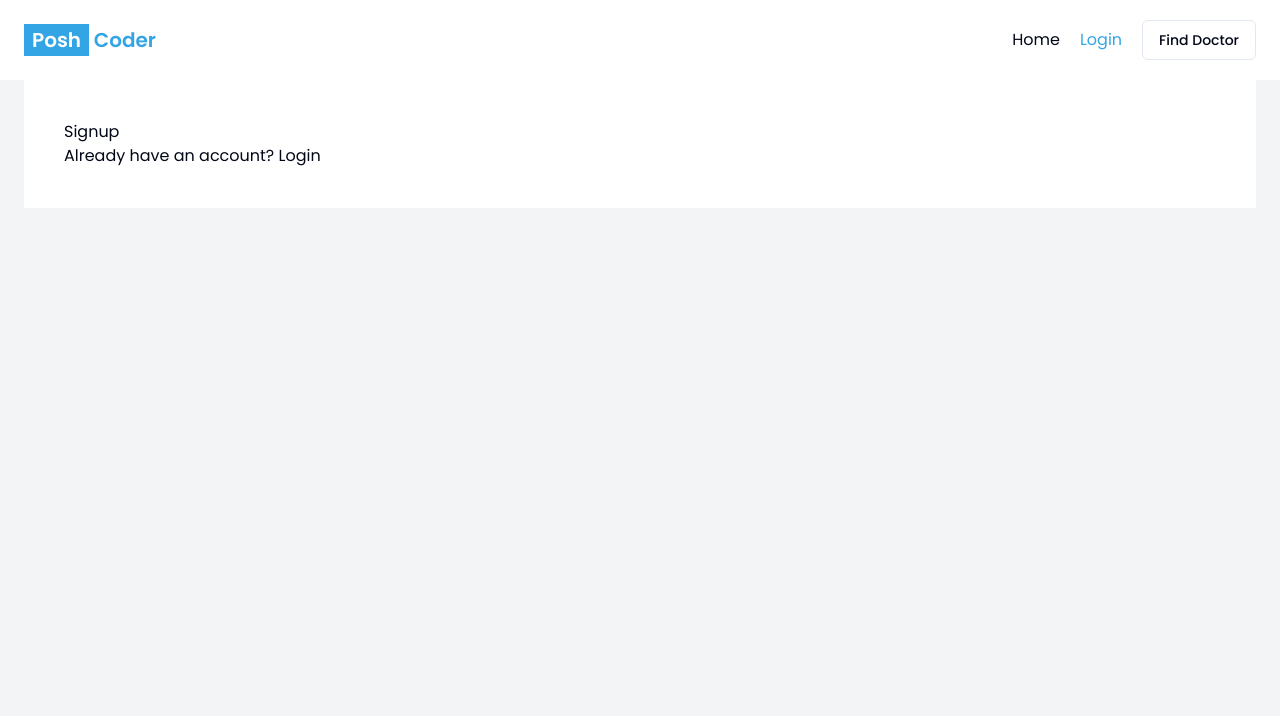
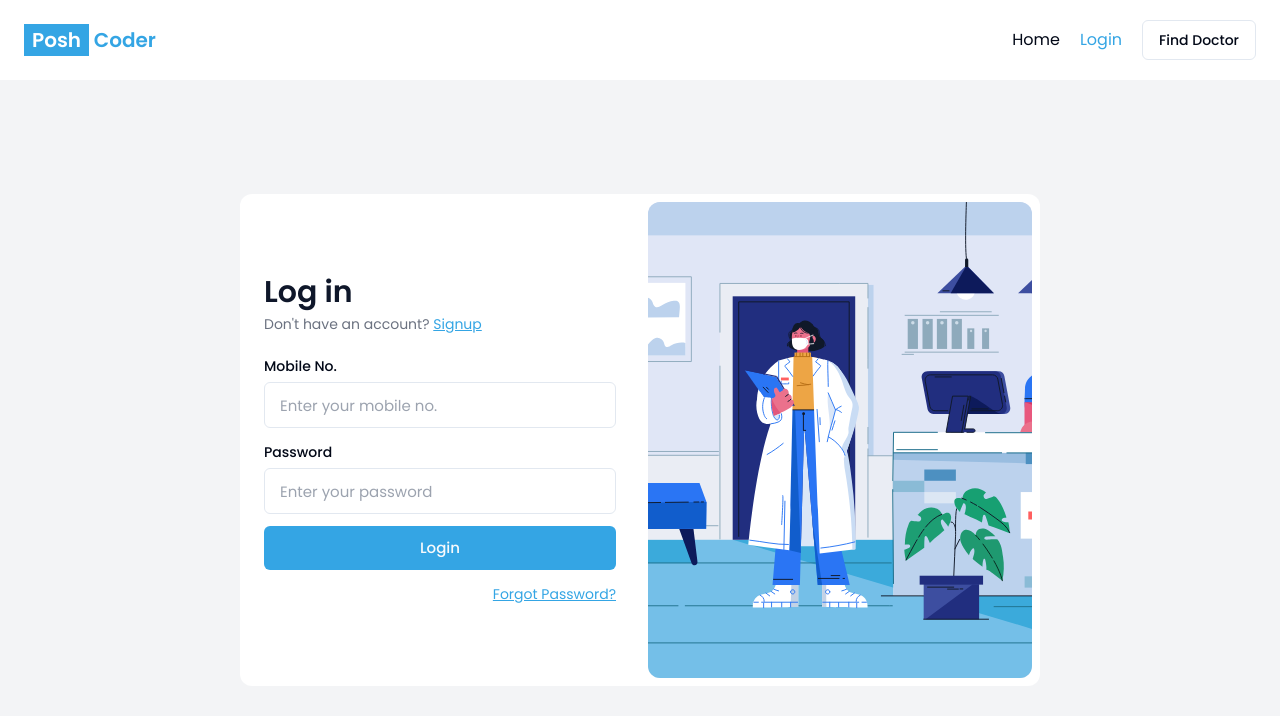
Before and after one commit to Iamparves/pc-hms-frontend, a React (Vite) app: page /login in a window 1280 px wide. Shown: the top 716 px of the page. Built offline with nearby package versions, Linux system fonts and the light colour scheme; no server answers.

Commit message:
login page added

```diff
--- /dev/null
+++ b/src/components/Auth/LoginForm.jsx
@@ -0,0 +1,87 @@
+import { login } from "@/db/auth";
+import { zodResolver } from "@hookform/resolvers/zod";
+import { useMutation } from "@tanstack/react-query";
+import { useForm } from "react-hook-form";
+import { toast } from "sonner";
+import { z } from "zod";
+import { Button } from "../ui/button";
+import { Form } from "../ui/form";
+import SignupFormField from "./SignupFormField";
+
+const formSchema = z.object({
+  mobileNo: z
+    .string()
+    .min(11, { message: "Mobile no must be at least 11 characters long" })
+    .max(11, { message: "Mobile no must be at least 11 characters long" }),
+  password: z.string().min(8),
+});
+
+const LoginForm = () => {
+  const form = useForm({
+    resolver: zodResolver(formSchema),
+    defaultValues: {
+      mobileNo: "",
+      password: "",
+    },
+  });
+
+  const loginMutation = useMutation({
+    mutationFn: login,
+    onSuccess: (data) => {
+      if (data.status === "success") {
+        toast("Login successful", {
+          type: "success",
+        });
+
+        form.reset();
+      } else {
+        toast("Login failed", { type: "error", description: data.message });
+      }
+    },
+    onError: (error) => {
+      console.error(error);
+      toast("Login failed", { type: "error" });
+    },
+  });
+
+  const onSubmit = (data) => {
+    loginMutation.mutate(data);
+  };
+
+  return (
+    <div>
+      <Form {...form}>
+        <form
+          className="relative space-y-3"
+          onSubmit={form.handleSubmit(onSubmit)}
+        >
+          <SignupFormField
+            label="Mobile No."
+            name="mobileNo"
+            placeholder="Enter your mobile no."
+            formControl={form.control}
+            disabled={loginMutation.isPending}
+          />
+          <SignupFormField
+            label="Password"
+            name="password"
+            placeholder="Enter your password"
+            inputType="password"
+            formControl={form.control}
+            disabled={loginMutation.isPending}
+          />
+
+          <Button
+            className="bg-blue hover:bg-blue/90 w-full py-[22px] text-[15px]"
+            type="submit"
+            disabled={loginMutation.isPending}
+          >
+            Login
+          </Button>
+        </form>
+      </Form>
+    </div>
+  );
+};
+
+export default LoginForm;
--- a/src/components/Auth/SignupForm.jsx
+++ b/src/components/Auth/SignupForm.jsx
@@ -136,6 +136,7 @@ const SignupForm = () => {
           <Button
             className="bg-blue hover:bg-blue/90 w-full py-[22px] text-[15px]"
             type="submit"
+            disabled={signupMutation.isPending}
           >
             Signup
           </Button>
--- a/src/db/auth.js
+++ b/src/db/auth.js
@@ -35,3 +35,22 @@ export const signup = async (user) => {
     return { error: error.message };
   }
 };
+
+export const login = async (user) => {
+  try {
+    const response = await fetch(`${BASE_URL}/users/login`, {
+      method: "POST",
+      headers: {
+        "Content-Type": "application/json",
+      },
+      body: JSON.stringify(user),
+      // credentials: "include",
+    });
+
+    const data = await response.json();
+
+    return data;
+  } catch (error) {
+    return { error: error.message };
+  }
+};
--- a/src/pages/Login.jsx
+++ b/src/pages/Login.jsx
@@ -1,14 +1,41 @@
+import LoginForm from "@/components/Auth/LoginForm";
 import { Link } from "react-router-dom";
 
 const Login = () => {
   return (
     <section>
-      <div className="container min-h-[calc(100dvh-80px)]">
-        <div className="bg-white p-10">
-          <h2>Signup</h2>
-          <p>
-            Already have an account? <Link to="/login">Login</Link>
-          </p>
+      <div className="container flex min-h-[calc(100dvh-80px)] flex-col items-center justify-center px-5 py-10 sm:py-14">
+        <div className="grid w-full max-w-lg grid-cols-1 rounded-xl bg-white md:max-w-[800px] md:grid-cols-[4fr_3fr] lg:grid-cols-2">
+          <div className="px-4 py-8 sm:px-6 md:py-20">
+            <h2 className="text-primary mb-1 text-2xl font-semibold sm:text-3xl">
+              Log in
+            </h2>
+            <p className="mb-5 text-sm text-gray-500">
+              Don't have an account?{" "}
+              <Link
+                className="text-blue underline hover:no-underline"
+                to="/signup"
+              >
+                Signup
+              </Link>
+            </p>
+            <LoginForm />
+            <div className="mt-3 text-right">
+              <Link
+                to="/forgot-password"
+                className="text-blue text-sm underline hover:no-underline"
+              >
+                Forgot Password?
+              </Link>
+            </div>
+          </div>
+          <div className="hidden p-2 md:block">
+            <img
+              src="/hospital-reception.svg"
+              alt="Signup"
+              className="h-full w-full rounded-xl object-cover"
+            />
+          </div>
         </div>
       </div>
     </section>
```
